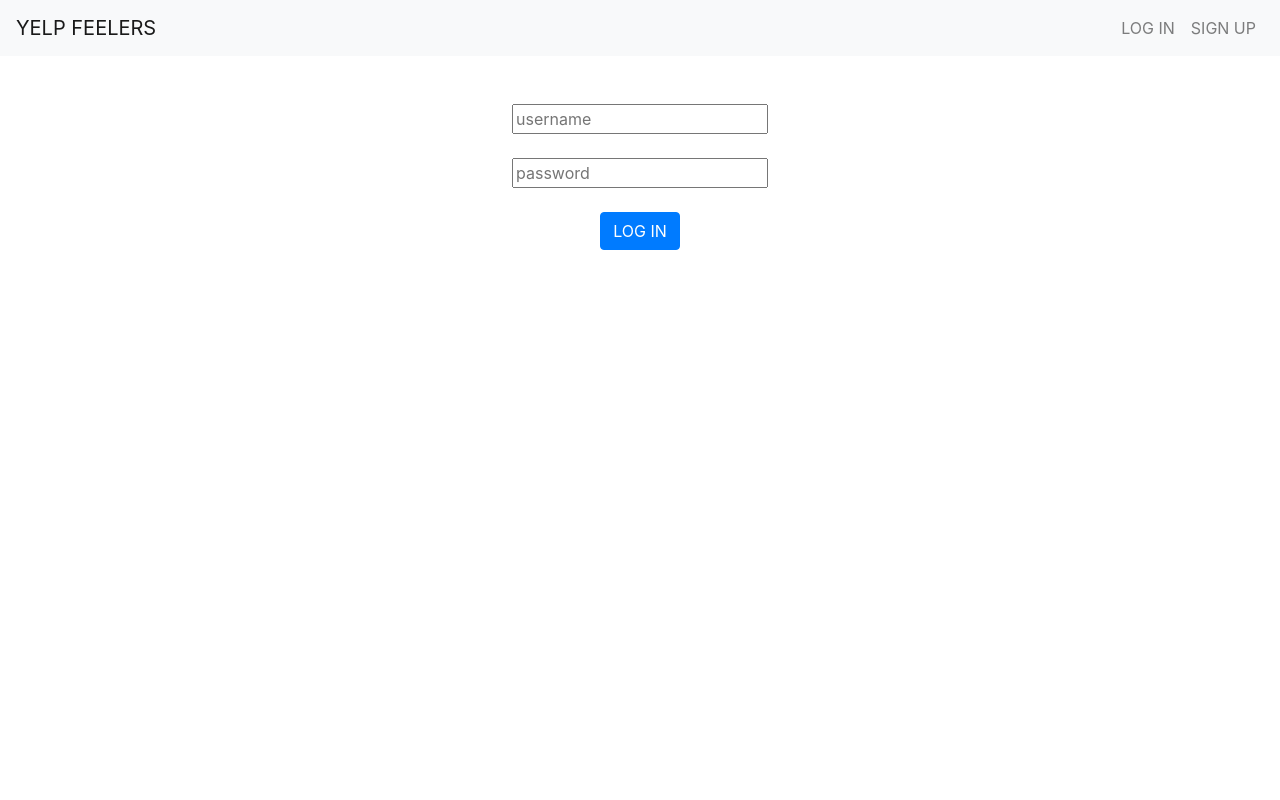
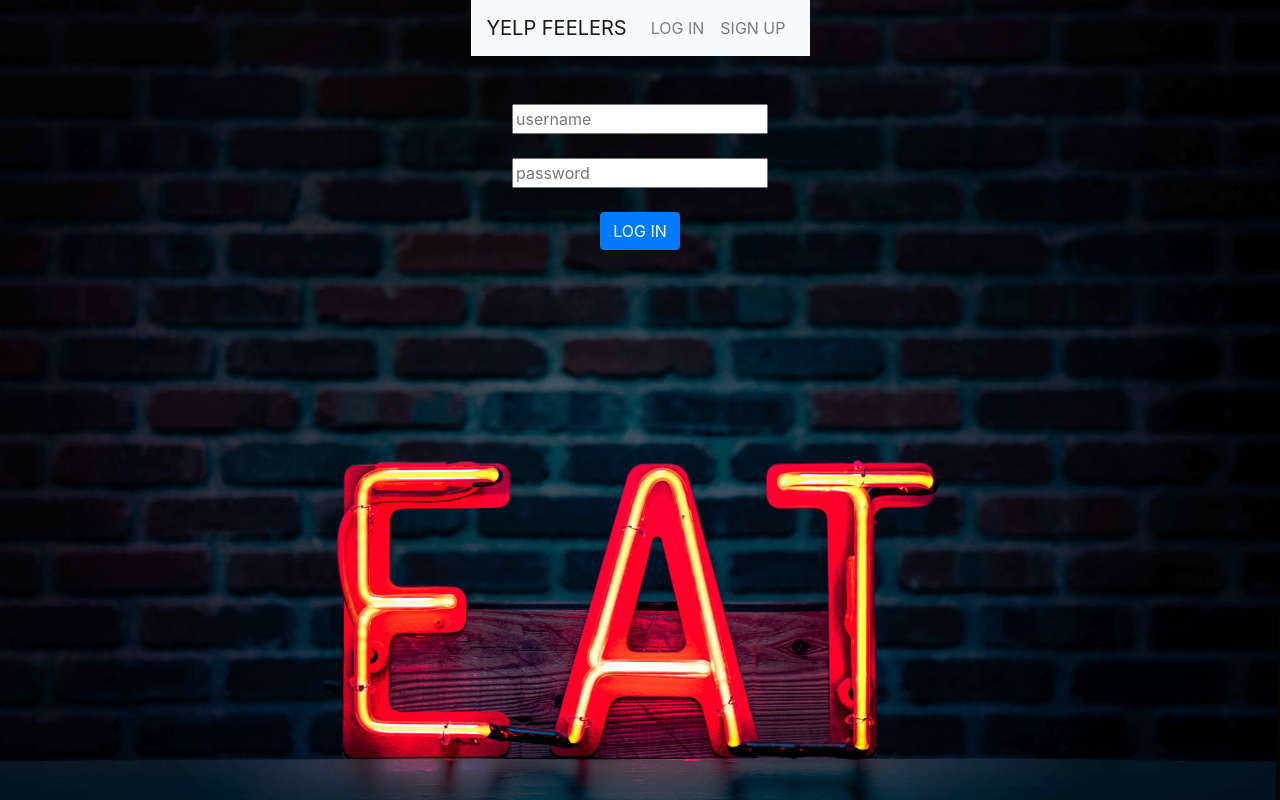
Before and after one commit to yelp-feelers/official_yelpfeelers, a React (Create React App) app in the folder front-end/tacos/: page / in a window 1280 px wide. Built offline with nearby package versions, Linux system fonts and the light colour scheme.

Commit message:
some styling done

```diff
--- a/front-end/tacos/src/App.css
+++ b/front-end/tacos/src/App.css
@@ -1,7 +1,9 @@
 .App {
   text-align: center;
   margin: 0 auto;
-
+  display: flex;
+  flex-direction: column;
+  align-items: center;
 }
 
 /* .main-container {
@@ -12,6 +14,9 @@
 }
  */
 
+ .navBar {
+   width: 100%;
+ }
 .star-container {
   display: flex;
   justify-content: space-evenly;
@@ -27,8 +32,11 @@
   flex-direction: column;
   align-items: center;
 }
+.review-container {
+  margin: 1rem;
+}
 
- .card-group{
+.card-group {
   justify-content: space-around;
 }
 .card {
@@ -41,3 +49,8 @@
   justify-content: space-evenly;
   margin-top: 1rem;
 }
+
+.intro-copy {
+  padding-top: 1rem;
+  color: white;
+}
--- a/front-end/tacos/src/App.js
+++ b/front-end/tacos/src/App.js
@@ -50,7 +50,7 @@ class App extends Component {
       <Router>
         <div className="App">
           {this.props.token ? (
-            <div>{loggedInNavBar}</div>
+            <div className="navBar">{loggedInNavBar}</div>
           ) : (
             <div>{loggedOutNavBar}</div>
           )}
--- a/front-end/tacos/src/Components/Login.js
+++ b/front-end/tacos/src/Components/Login.js
@@ -28,7 +28,7 @@ class Login extends Component {
 
   render() {
     return (
-      <div>
+      <div className="login-div">
         <br />
         <br />
         <form onSubmit={this.login}>
--- a/front-end/tacos/src/Components/Restaurant.js
+++ b/front-end/tacos/src/Components/Restaurant.js
@@ -25,13 +25,14 @@ const Restaurant = props => {
 
           <div className="star-container">
             <CardText>
-              Normal Rating:
+              Normal Score:
               <br />
               {props.restaurant.true_score} stars
             </CardText>
+            <br/>
             {/* the below both need to be adjusted when real data comes in  */}
             <CardText>
-              Adjusted Rating:
+              Adjusted Score:
               <br />
                {props.restaurant.adju_score} stars
             </CardText>
--- a/front-end/tacos/src/Components/RestaurantList.js
+++ b/front-end/tacos/src/Components/RestaurantList.js
@@ -1,7 +1,7 @@
 import React, { Component } from "react";
 import { connect } from "react-redux";
 import { getRestaurants, sortByAdju } from "../Actions/DataFetching";
-import { CardColumns, CardGroup, Spinner, Button } from "reactstrap";
+import { CardGroup, Spinner, Button } from "reactstrap";
 
 import Restaurant from "./Restaurant";
 
@@ -34,12 +34,14 @@ class RestaurantList extends Component {
           </div>
         ) : (
           <div className="restaurant-content">
+            <div className="intro-copy">
             <h1>The Best Tacos Near You</h1>
             <h3>
               Tacos are important. When you're deciding where to eat, do you trust the ratings?
             </h3>
             <h4> We read between the lines. Our proprietary natural language processing parses thousands of reviews to tell you what people really think of your local taco joint.
               </h4>
+              </div>
             <div className="toggle-button-container">
               <Button onClick={this.sortByTrue}>Sort by Original Score</Button>
               {/* <br></br>
--- a/front-end/tacos/src/Components/Review.js
+++ b/front-end/tacos/src/Components/Review.js
@@ -12,11 +12,11 @@ const Review = props => {
         </p>
         <hr className="my-2" />
         <div className="star-container">
-            <p>Normal Rating:
+            <p>Original Score:
                 <br/>
                 {props.review.score} stars
             </p>
-            <p>Adjusted Rating:
+            <p>Adjusted Score:
                 <br/>
                 {props.review.adju_score} stars
             </p>
--- a/front-end/tacos/src/Components/Signup.js
+++ b/front-end/tacos/src/Components/Signup.js
@@ -28,7 +28,7 @@ class Signup extends Component {
 
   render() {
     return (
-      <div>
+      <div className="login-div">
         <br />
         <br />
         <form onSubmit={this.signup}>
--- a/front-end/tacos/src/index.css
+++ b/front-end/tacos/src/index.css
@@ -6,6 +6,11 @@ body {
     sans-serif;
   -webkit-font-smoothing: antialiased;
   -moz-osx-font-smoothing: grayscale;
+  background: url('./background.jpg') no-repeat center center fixed;
+  -webkit-background-size: cover;
+  -moz-background-size: cover;
+  -o-background-size: cover;
+  background-size: cover;
 }
 
 code {
```
Also changed, not shown: front-end/tacos/src/background.jpg (added). Lines whose indentation alone changed are shown as unchanged.
